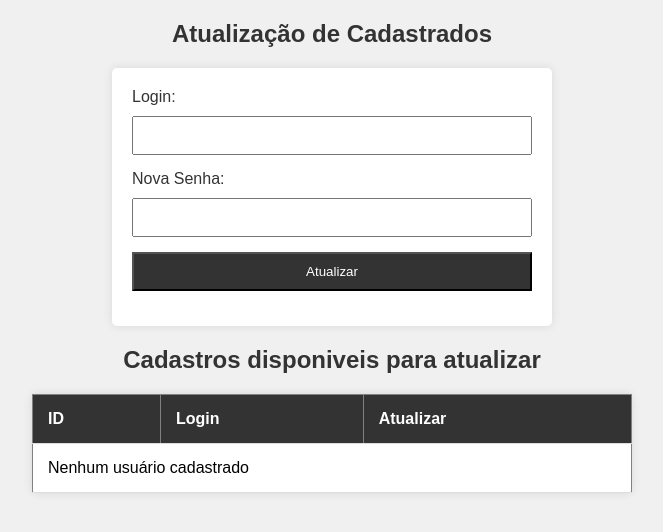
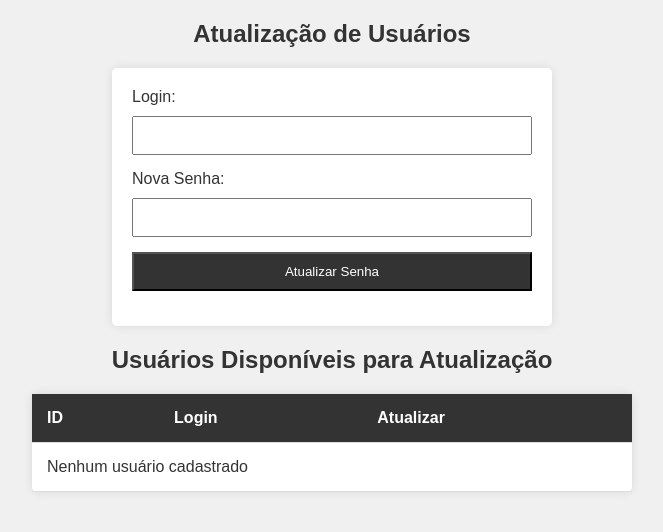
Before and after one commit to ArthurFeltrim/AtividadeAvaliativa, a PHP site: page /atualizacao_usuarios.php in a window 1280 px wide. Shown: the top 532 px of the page, without its empty margins (308-971 px from the left). Run offline with PHP 8.4, Linux system fonts and the light colour scheme; data that the repository does not hold is empty.

Commit message:
update att usuarios

```diff
--- a/atualizacao_usuarios.php
+++ b/atualizacao_usuarios.php
@@ -25,7 +25,7 @@ if (isset($_GET['id']) && !empty($_GET['id'])) {
     $sql = "SELECT * FROM usuarios WHERE ID = $id";
     $result = $conn->query($sql);
 
-    // Verifica se o usuário existe
+    // Verificar se o usuário existe
     if ($result->num_rows > 0) {
         $row = $result->fetch_assoc();
         $login = $row['Login'];
@@ -35,13 +35,16 @@ if (isset($_GET['id']) && !empty($_GET['id'])) {
         exit;
     }
 
-    // Fecha a conexão
+    // Fechar a conexão
     $conn->close();
 }
 
 // Processar o formulário de atualização quando enviado
 if ($_SERVER["REQUEST_METHOD"] == "POST") {
-
+    // Sanitizar e validar dados
+    $id = filter_var($_POST['id'], FILTER_SANITIZE_NUMBER_INT);
+    $login = filter_var($_POST['login'], FILTER_SANITIZE_STRING);
+    $senha = $_POST['senha']; // Utiliza a senha diretamente (sem criptografia)
 
     // Conectar ao banco de dados
     $conn = new mysqli($servername, $username, $password, $dbname);
@@ -51,13 +54,13 @@ if ($_SERVER["REQUEST_METHOD"] == "POST") {
         die("Conexão falhou: " . $conn->connect_error);
     }
 
-    // Atualizar informações do usuário no banco de dados
-    $sql_update = "UPDATE usuarios SET Login = '$login', Senha = '$senha' WHERE ID = $id";
+    // Atualizar a senha do usuário no banco de dados
+    $sql_update = "UPDATE usuarios SET Senha = '$senha' WHERE ID = $id";
 
     if ($conn->query($sql_update) === TRUE) {
-        echo "Informações do usuário atualizadas com sucesso.";
+        echo "Senha do usuário atualizada com sucesso.";
     } else {
-        echo "Erro ao atualizar informações do usuário: " . $conn->error;
+        echo "Erro ao atualizar senha do usuário: " . $conn->error;
     }
 
     // Fechar a conexão
@@ -66,17 +69,18 @@ if ($_SERVER["REQUEST_METHOD"] == "POST") {
 ?>
 
 <!DOCTYPE html>
-<html lang="en">
+<html lang="pt-br">
 <head>
     <meta charset="UTF-8">
     <meta name="viewport" content="width=device-width, initial-scale=1.0">
-    <title>Atualizar Cadastros</title>
+    <title>Atualização de Usuários</title>
     <style>
          body {
             font-family: 'Arial', sans-serif;
             margin: 0;
             padding: 0;
             background-color: #f0f0f0;
+            color: #333;
         }
 
         h2 {
@@ -97,7 +101,6 @@ if ($_SERVER["REQUEST_METHOD"] == "POST") {
         label {
             display: block;
             margin-bottom: 10px;
-            color: #333;
         }
 
         input {
@@ -144,12 +147,13 @@ if ($_SERVER["REQUEST_METHOD"] == "POST") {
         }
 
         a:hover {
-            color: #555;
+            color: #836FFF;
+            transition:0.7s;
         }
     </style>
 </head>
 <body>
-    <h2>Atualização de Cadastrados</h2>
+    <h2>Atualização de Usuários</h2>
 
     <!-- Formulário de Atualização -->
     <form method="post" action="">
@@ -159,14 +163,23 @@ if ($_SERVER["REQUEST_METHOD"] == "POST") {
         <input type="text" name="login" value="<?php echo $login; ?>" required>
 
         <label for="senha">Nova Senha:</label>
-        <input type="password" name="senha">
+        <input type="password" name="senha" required>
 
-        <input type="submit" value="Atualizar">
+        <input type="submit" value="Atualizar Senha">
     </form>
 
     <!-- Tabela para Facilitar a Atualização -->
-    <h2>Cadastros disponiveis para atualizar</h2>
+    <h2>Usuários Disponíveis para Atualização</h2>
 
+    <table>
+        <thead>
+            <tr>
+                <th>ID</th>
+                <th>Login</th>
+                <th>Atualizar</th>
+            </tr>
+        </thead>
+        <tbody>
             <?php
             // Conectar ao banco de dados
             $conn = new mysqli($servername, $username, $password, $dbname);
@@ -181,26 +194,22 @@ if ($_SERVER["REQUEST_METHOD"] == "POST") {
             $result_select = $conn->query($sql_select);
 
             // Tabela de Usuários para Facilitar a Atualização
-    echo "<table border='1'>";
-    echo "<thead><tr><th>ID</th><th>Login</th><th>Atualizar</th></tr></thead>";
-    echo "<tbody>";
-
             if ($result_select->num_rows > 0) {
                 while ($row = $result_select->fetch_assoc()) {
                     echo "<tr>";
                     echo "<td>" . $row['ID'] . "</td>";
                     echo "<td>" . $row['Login'] . "</td>";
-            echo "<td><a href='atualizacao_usuarios.php?id=" . $row['ID'] . "'>Atualizar</a></td>";
+                    echo "<td><a href='atualizacao_usuarios.php?id=" . $row['ID'] . "'>Atualizar Senha</a></td>";
                     echo "</tr>";
                 }
             } else {
                 echo "<tr><td colspan='3'>Nenhum usuário cadastrado</td></tr>";
             }
 
-    echo "</tbody></table>";
-
             // Fechar a conexão
             $conn->close();
             ?>
+        </tbody>
+    </table>
 </body>
 </html>
```
Lines whose indentation alone changed are shown as unchanged.
